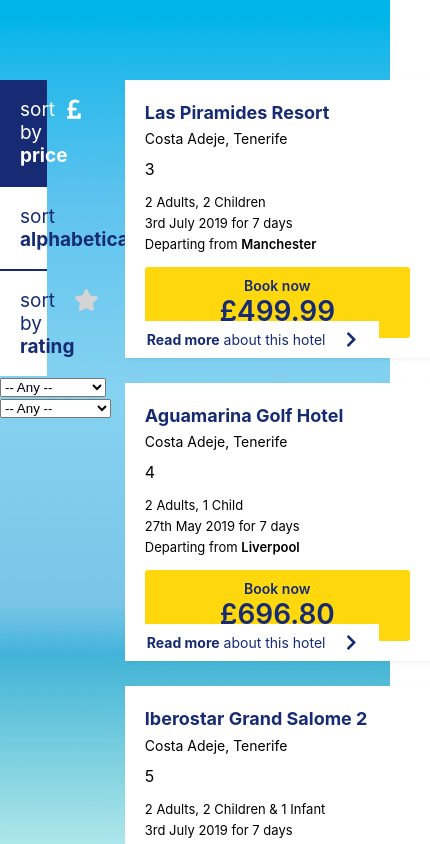
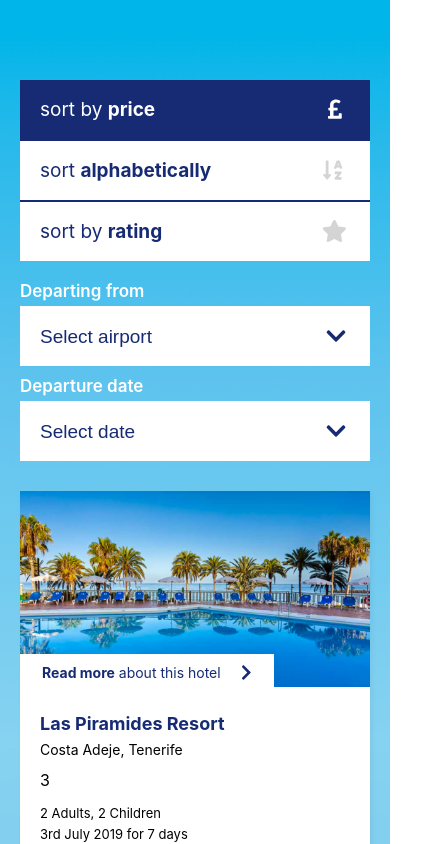
Before and after one commit to nahmadic/on-the-beach-react, a React (Create React App) app: page / in a window 390 px wide. Shown: the top 844 px of the page, 430 px wide, since content can reach past the window. Built offline with nearby package versions, Linux system fonts and the light colour scheme.

Commit message:
Adds select and minor mobile styles

```diff
--- a/src/components/card/Card.module.css
+++ b/src/components/card/Card.module.css
@@ -122,3 +122,13 @@
   letter-spacing: 0.2px;
   margin-bottom: 15px;
 }
+
+@media (max-width: 600px) {
+  .top {
+    flex-direction: column;
+  }
+
+  .info {
+    width: 100%;
+  }
+}
--- a/src/components/container/Container.js
+++ b/src/components/container/Container.js
@@ -151,10 +151,8 @@ function Container () {
         />
         <Filters
           airports={airports}
-          // filterByAirport={filterByAirport}
           currentAirport={currentAirport}
           departureDates={departureDates}
-          // filterByDate={filterByDate}
           currentDepartureDate={currentDepartureDate}
           filterDestinations={filterDestinations}
         />
--- a/src/components/container/Container.module.css
+++ b/src/components/container/Container.module.css
@@ -6,6 +6,8 @@
   min-height: 100vh;
   padding: 80px 0;
 }
+
+
 
 .container aside {
   width: 32%;
@@ -16,3 +18,26 @@
 .container main {
   flex: 1;
 }
+
+@media (max-width: 1200px) {
+  .container {
+    padding: 80px 20px;
+  }
+
+  .container aside {
+    padding-right: 20px;
+  }
+}
+
+@media (max-width: 900px) {
+  .container {
+    flex-direction: column;
+    width: 100%;
+  }
+
+  .container aside {
+    width: 100%;
+    padding-right: 0;
+    margin-bottom: 20px;
+  }
+}
--- a/src/components/filters/Filters.js
+++ b/src/components/filters/Filters.js
@@ -1,22 +1,24 @@
 import React from 'react';
 
-import styles from './Filters.module.css';
+import './filters.css';
 
 function Filters ({ airports, currentAirport, departureDates, currentDepartureDate, filterDestinations }) {
   const uniqueAirports = [...new Set(airports)];
   const uniqueDepartureDates = [...new Set(departureDates)];
 
   return (
-    <div className={styles.filters}>
+    <div className='filter-container'>
       <form>
-        <select onChange={(e) => filterDestinations(e.target.value, currentDepartureDate)} value={currentAirport}>
-          <option value="any">-- Any --</option>
+        <label htmlFor="airport-filter">Departing from</label>
+        <select name="airport-filter" onChange={(e) => filterDestinations(e.target.value, currentDepartureDate)} value={currentAirport}>
+          <option value="any">Select airport</option>
           {uniqueAirports.map(airport => {
             return <option key={airport} value={airport}>{airport}</option>
           })}
         </select>
-        <select onChange={(e) => filterDestinations(currentAirport, e.target.value)} value={currentDepartureDate}>
-          <option value="any">-- Any --</option>
+        <label htmlFor="date-filter">Departure date</label>
+        <select name="date-filter" onChange={(e) => filterDestinations(currentAirport, e.target.value)} value={currentDepartureDate}>
+          <option value="any">Select date</option>
           {uniqueDepartureDates.map(date => {
             return <option key={date} value={date}>{date}</option>
           })}
--- a/src/components/filters/Filters.module.css
+++ /dev/null
@@ -1,3 +0,0 @@
-.filters {
-
-}
--- /dev/null
+++ b/src/components/filters/filters.css
@@ -0,0 +1,21 @@
+label {
+  display: block;
+  font-size: 17px;
+  font-weight: 600;
+  color: #FFF;
+  margin-bottom: 5px;
+}
+
+select {
+  width: 100%;
+  height: 60px;
+  appearance: none;
+  border: none;
+  border-radius: 0;
+  color: #162B74;
+  padding: 18px 20px;
+  font-size: 19px;
+  margin-bottom: 10px;
+  background: #FFF url('../../assets/chevron-down.svg') calc(100% - 23px) center / 22px 22px no-repeat;
+  cursor: pointer;
+}
--- a/src/components/sort/sort.css
+++ b/src/components/sort/sort.css
@@ -1,3 +1,7 @@
+.button-container {
+  margin-bottom: 20px;
+}
+
 .button {
   background-color: #FFF;
   color: #162B74;
```
Also changed, not shown: src/assets/chevron-down.svg (added).
